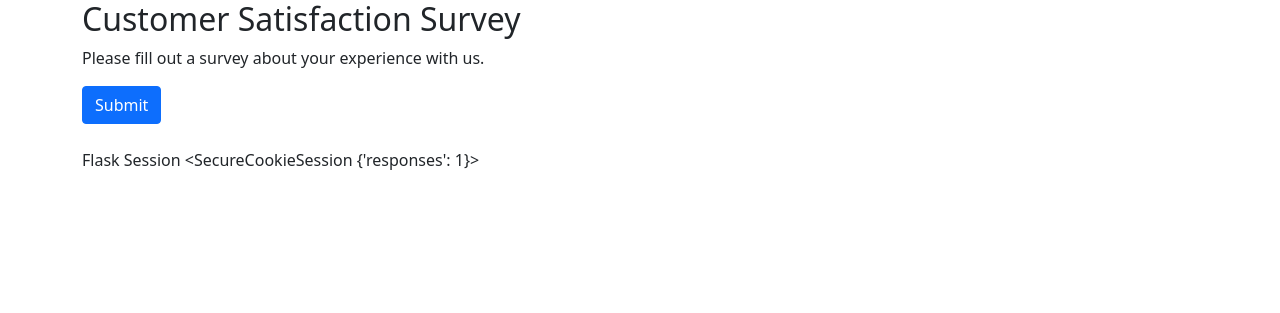
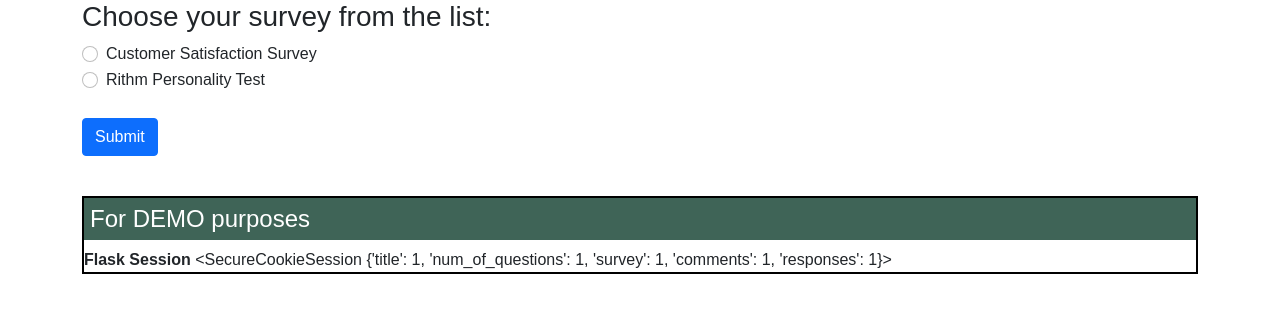
Before and after one commit to Tetyana-I/flask-survey, a Flask app: page / in a window 1280 px wide. Shown: the top 313 px of the page. Run offline with Flask 2, Linux system fonts and the light colour scheme; the visitor is signed in with stand-in values (Sample User, id 1).

Commit message:
multiple surveys and allow comments

```diff
--- a/app.py
+++ b/app.py
@@ -1,59 +1,80 @@
 from flask import Flask, request, render_template, redirect, flash, session
 from flask_debugtoolbar import DebugToolbarExtension
-from surveys import satisfaction_survey
+from surveys import surveys, satisfaction_survey, personality_quiz
+
 app = Flask(__name__)
 
 app.config['SECRET_KEY'] = "secret_code_here"
 app.config['DEBUG_TB_INTERCEPT_REDIRECTS'] = False
 debug = DebugToolbarExtension(app)
 
-number_of_questions = len(satisfaction_survey.questions)
+@app.route('/')
+def choose_the_servey():
+    """ start-page that allows a user to choose a survey from a survey list """
+    return render_template('choose_survey.html', surveys=surveys.items())
 
-@app.route('/')
+@app.route('/start-page', methods=['POST'])
 def start_survey():
-    """a start-page for a survey that shows the user the title of the survey, the instructions, and a button to start the survey """
-    return render_template('start.html', title = satisfaction_survey.title, instructions = satisfaction_survey.instructions)
+    """render a page for the chosen survey that shows the user the title of the survey, the instructions, and a button to start the survey;
+    setup session variables """
+    # current_survey=surveys[f"{request.form.get('choice')}"] #current survey object
+    current_survey=surveys[request.form.get('choice')] #current survey object
+
+    session['title'] = current_survey.title
+    session['num_of_questions'] = len(current_survey.questions)
+    session['survey'] = request.form['choice'] # key of current survey in surveys list
+    session['comments'] = []
+    # session['responses'] = []
+    return render_template('start.html', instructions = current_survey.instructions)
 
 @app.route('/start', methods=['POST'])
 def handling_start():
-    """ Set session[“responses”] to an empty list and redirect to the start of the survey or to the last unanswered question"""
-    responses = session.get('responses', None)
-    print(responses)
-    if (not responses) or (len(responses) >= number_of_questions):
-        session['responses'] = []
-        question = 0
-    else:
-        question = len(responses)
-    url = f"/questions/{question}"
-    return redirect(url)
+    """ Set a current session to an empty list and redirect to the start of the survey """
+    session['responses'] = []
+    # answers = session.get('responses')
+    # if (not answers) or (len(answers) >= session['num_of_questions']):
+    #     session['responses'] = []
+    #     question = 0
+    # else:
+    #     question = len(responses)
+    # url = f"/questions/{question}"
+
+    return redirect('/questions/0')
 
 @app.route('/questions/<question_number>')
 def question_page(question_number):
     """ Page shows a form asking the current question, and listing the choices as radio buttons """
-    responses = session["responses"]
-    if len(responses) == number_of_questions:
+    answers = session['responses']
+    if len(answers) == session['num_of_questions']:
         return render_template('thanks.html')
-    if len(responses) == int(question_number):
+    if len(answers) == int(question_number):
         number = int(question_number)
     else:
         flash('Could you please answer this question, you tried to access an invalid question','error')
-        number = len(responses)
-    current_question = satisfaction_survey.questions[number]
-    return render_template('question.html', number = number, choices = current_question.choices, question = current_question.question)
+        number = len(answers)
+
+    current_survey = surveys[session['survey']]
+    current_question = current_survey.questions[number]
+    return render_template('question.html', number = number, choices = current_question.choices, question = current_question.question, title = current_survey.title, allow_text = current_question.allow_text)
 
 
 @app.route('/answer', methods=['POST'])
 def handling_answer():
     """ function appends the answer to responses list, and then redirect user to the next question."""
+    comment = request.form.get('comment')
     current_answer = request.form.get('choice')
-    responses = session["responses"]
+    answers = session['responses']
     if current_answer:
-        responses.append(current_answer)
-        session["responses"] = responses
+        answers.append(current_answer)
+        session['responses'] = answers
+        if comment:
+            comments = session['comments']
+            comments.append((len(answers),comment))
+            session['comments'] = comments
     else:
         flash('We are still waiting for your response!','error')
-    if len(responses) < number_of_questions:
-        next_question = f"/questions/{len(responses)}"
+    if len(answers) < session['num_of_questions']:
+        next_question = f"/questions/{len(answers)}"
         return redirect(next_question)
     else:
         return render_template('thanks.html')
--- a/static/app.css
+++ b/static/app.css
@@ -8,3 +8,23 @@
 .messages .error {
     background-color: rgba(255, 174, 0, 0.1);
 }
+
+body {
+    font-family: sans-serif;
+}
+
+fieldset {
+    margin-top: 1em;
+    margin-bottom: 1em;
+    border: 2px solid black;
+}
+
+fieldset label {
+    font-weight: bold;
+}
+
+fieldset legend {
+    background-color: rgb(63, 100, 87);
+    color: #fff;
+    padding: 3px 6px;
+}
--- a/templates/base.html
+++ b/templates/base.html
@@ -29,15 +29,12 @@
         {# For demo purposes, show our sessions #}
         {% if session %}
           <fieldset>
+            <legend>For DEMO purposes</legend>
             <label>Flask Session</label>
             {{ session }}
           </fieldset>
         {% endif %}
 
-
-
-
     </div>
-    <script src="https://cdn.jsdelivr.net/npm/bootstrap@5.1.0/dist/js/bootstrap.bundle.min.js" integrity="sha384-U1DAWAznBHeqEIlVSCgzq+c9gqGAJn5c/t99JyeKa9xxaYpSvHU5awsuZVVFIhvj" crossorigin="anonymous"></script>
 </body>
 </html>
--- /dev/null
+++ b/templates/choose_survey.html
@@ -0,0 +1,19 @@
+{% extends "base.html" %}
+{% block title %}Choose Survey{% endblock %}
+{% block content %}
+
+<form action='/start-page' method = "POST">
+    <h3>Choose your survey from the list:</h3>
+    {% for key,value in surveys %}
+        <div class="form-check">
+            <input class="form-check-input" type="radio" name="choice" id="{{key}}" value="{{key}}">
+            <label class="form-check-label" for="{{key}}">
+                {{value['title']}}
+            </label>
+        </div>
+    {% endfor %}
+    <br>
+    <button type="submit" class="btn btn-primary">Submit</button>
+</form>
+
+{% endblock %}
--- a/templates/question.html
+++ b/templates/question.html
@@ -3,6 +3,7 @@
 {% block content %}
 
 <form action='/answer' method="POST">
+    <p>{{title}}</p>
     <h5>Question {{number}}:</h5>
     <h3>{{question}}</h3>
     {% for choice in choices %}
@@ -12,7 +13,11 @@
                 {{choice}}
             </label>
         </div>
+        <br>
     {% endfor %}
+    {% if allow_text %}
+        <textarea name="comment" rows="3" cols="100" placeholder="Add your comments here..."></textarea>
+    {% endif %}
     <br>
     <button type="submit" class="btn btn-primary">Submit</button>
 </form>
--- a/templates/start.html
+++ b/templates/start.html
@@ -2,10 +2,9 @@
 {% block title %}Survey Start{% endblock %}
 {% block content %}
 <form action="/start" method="POST">
-    <h2>{{title}}</h2>
+    <h3>{{session['title']}}</h3>
     <p>{{instructions}}</p>
-    <input class="btn btn-primary" type="submit">
-    <!-- <a  href="/questions/0" role="button">Start Survey</a>  -->
+    <button class="btn btn-primary">Start Survey</button>
 </form>
 
 {% endblock %}
--- a/templates/thanks.html
+++ b/templates/thanks.html
@@ -1,5 +1,5 @@
 {% extends "base.html" %}
 {% block title %}Thank you{% endblock %}
 {% block content %}
-    <h1 class="display-2">Thank you for participating in our survey!</h1>
+    <h3 class="display-5">Thank you for participating in our survey!</h3>
 {% endblock %}
```
